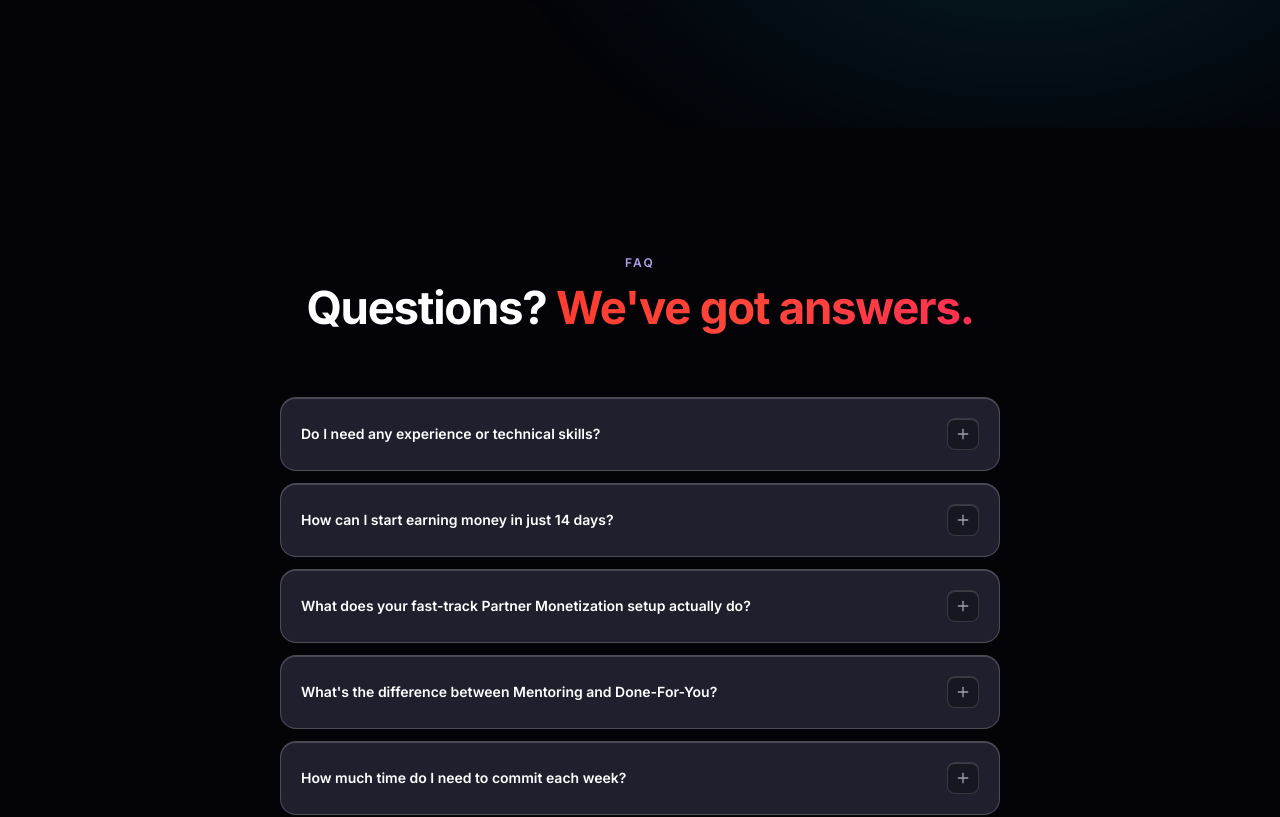
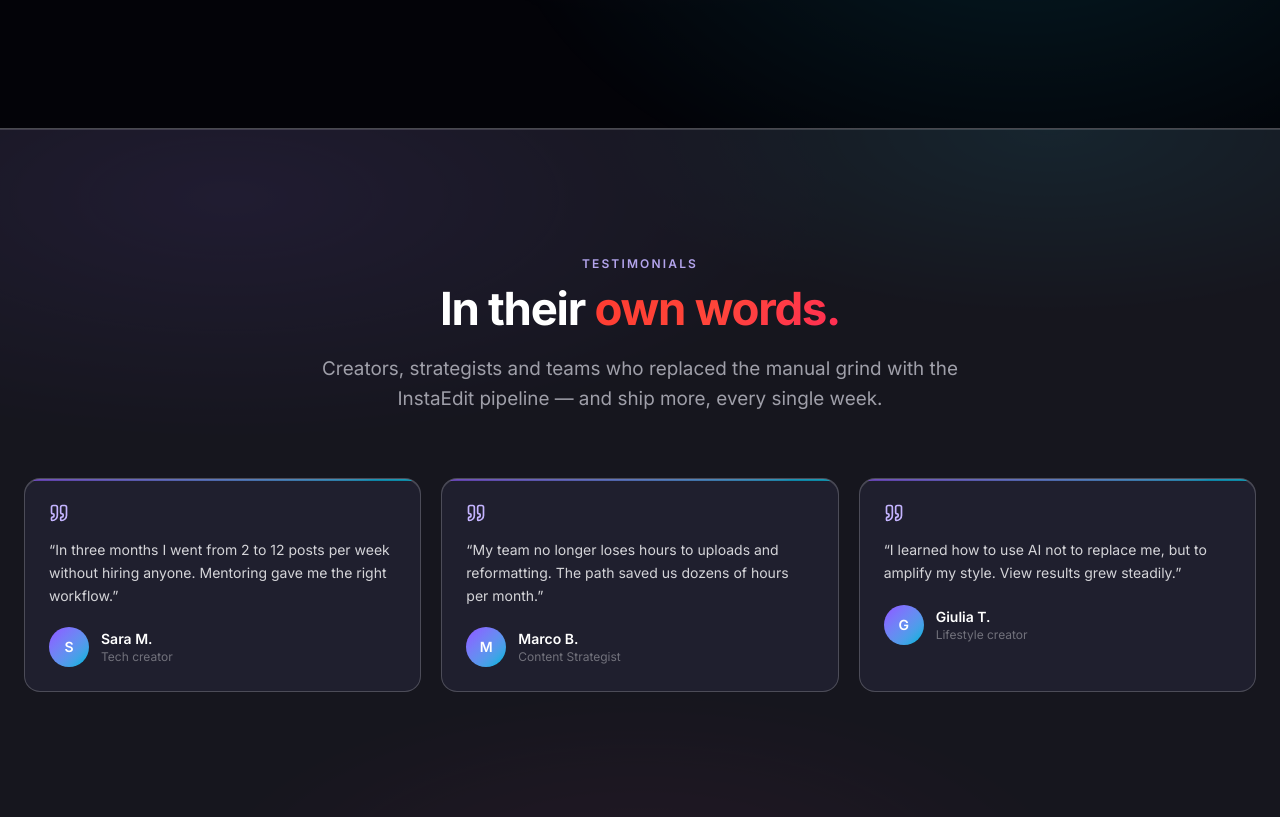
Before and after one commit to Marcuss-ops/InstaeditLogin, a React (Vite) app in the folder web/: page / in a window 1280 px wide. Shown: the part 6867-7684 px from the top of the page. Built offline with nearby package versions, Linux system fonts and the light colour scheme; no server answers.

Commit message:
feat(web): add testimonials section to landing before FAQ

```diff
--- a/web/src/pages/Landing.tsx
+++ b/web/src/pages/Landing.tsx
@@ -6,6 +6,7 @@ import { Features } from "./landing/Features";
 import { EarningsEstimates } from "./landing/EarningsEstimates";
 import { ResultsSection } from "./landing/ResultsSection";
 import { FounderStory } from "./landing/FounderStory";
+import { Testimonials } from "./landing/Testimonials";
 import { FAQ } from "./landing/FAQ";
 import { FinalCTA } from "./landing/FinalCTA";
 import { Footer } from "./landing/Footer";
@@ -25,6 +26,7 @@ export function Landing() {
       <Features />
       <ResultsSection />
       <FounderStory />
+      <Testimonials />
       <FAQ />
       <FinalCTA />
       <Footer />
--- /dev/null
+++ b/web/src/pages/landing/Testimonials.tsx
@@ -0,0 +1,72 @@
+import { Quote } from "lucide-react";
+
+/* ----------------------------------------------------------------------------
+ * Testimonials — student quotes, placed after the founder story and before
+ * the FAQ. Quotes mirror the verified student voices on the Mentoring page
+ * (keep them in sync with Mentoring.tsx when copy changes).
+ * -------------------------------------------------------------------------- */
+
+const TESTIMONIALS = [
+  {
+    quote:
+      "In three months I went from 2 to 12 posts per week without hiring anyone. Mentoring gave me the right workflow.",
+    author: "Sara M.",
+    role: "Tech creator",
+  },
+  {
+    quote:
+      "My team no longer loses hours to uploads and reformatting. The path saved us dozens of hours per month.",
+    author: "Marco B.",
+    role: "Content Strategist",
+  },
+  {
+    quote:
+      "I learned how to use AI not to replace me, but to amplify my style. View results grew steadily.",
+    author: "Giulia T.",
+    role: "Lifestyle creator",
+  },
+];
+
+export function Testimonials() {
+  return (
+    <section id="testimonials" className="relative py-24 sm:py-32 overflow-hidden bg-elevated">
+      <div aria-hidden="true" className="absolute inset-0 hero-aurora opacity-20 pointer-events-none" />
+      <div className="relative mx-auto max-w-7xl px-6">
+        <div className="max-w-3xl mb-16 text-center mx-auto animate-fade-up">
+          <div className="text-eyebrow text-violet-300/90 mb-3">Testimonials</div>
+          <h2 className="text-display-2 text-white">
+            In their{" "}
+            <span className="text-gradient">own words.</span>
+          </h2>
+          <p className="text-body-lg text-zinc-400 mt-5 max-w-[58ch] mx-auto">
+            Creators, strategists and teams who replaced the manual grind with
+            the InstaEdit pipeline — and ship more, every single week.
+          </p>
+        </div>
+        <div className="grid sm:grid-cols-2 lg:grid-cols-3 gap-5">
+          {TESTIMONIALS.map((t, i) => (
+            <div
+              key={t.author}
+              className={`surface-card p-6 relative overflow-hidden animate-fade-up hover:border-violet-400/30 hover:shadow-[0_8px_32px_rgba(139,92,246,0.12)] transition-all duration-300 ${["", "animation-delay-100", "animation-delay-200"][i]}`}
+            >
+              <div aria-hidden="true" className="absolute top-0 left-0 right-0 h-0.5 bg-gradient-to-r from-violet-500/60 to-cyan-400/60" />
+              <Quote className="w-5 h-5 text-violet-300 mb-4" />
+              <p className="text-sm text-zinc-300 leading-relaxed mb-5">
+                &ldquo;{t.quote}&rdquo;
+              </p>
+              <div className="flex items-center gap-3">
+                <div className="w-10 h-10 rounded-full bg-gradient-to-br from-violet-500 to-cyan-500 flex items-center justify-center text-white text-sm font-semibold">
+                  {t.author.charAt(0)}
+                </div>
+                <div>
+                  <div className="text-sm font-semibold text-white">{t.author}</div>
+                  <div className="text-xs text-zinc-500">{t.role}</div>
+                </div>
+              </div>
+            </div>
+          ))}
+        </div>
+      </div>
+    </section>
+  );
+}
```
Also changed, not shown: 1 other file (tests, documents, lock files or other folders).
